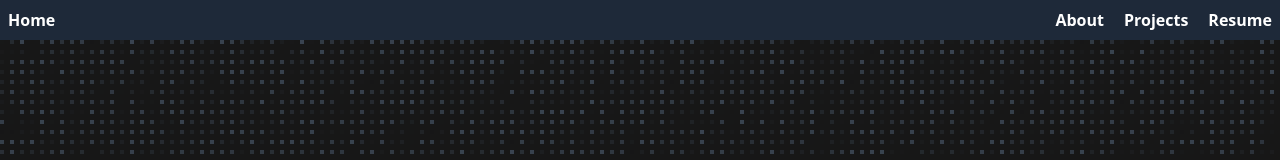
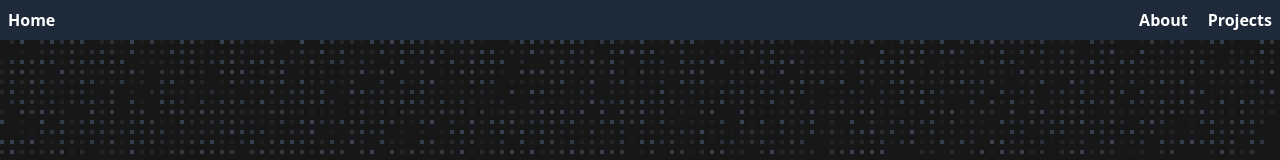
Before and after one commit to nahidkhan9144/portfolio_nahidkhan, a Next.js app: page / in a window 1280 px wide. Shown: the top 160 px of the page. Built offline with nearby package versions, Linux system fonts and the light colour scheme.

Commit message:
remove resume section from header

```diff
--- a/src/app/components/Header.tsx
+++ b/src/app/components/Header.tsx
@@ -6,7 +6,7 @@ const Header = () => {
         <ul className="flex gap-5">
           <li className="font-bold"><a href="../about">About</a></li>
           <li className="font-bold"><a href="../projects">Projects</a></li>
-          <li className="font-bold"><a href="./resume">Resume</a></li>
+          {/* <li className="font-bold"><a href="./resume">Resume</a></li>   */}
         </ul>
       </nav>
     </header>
```
